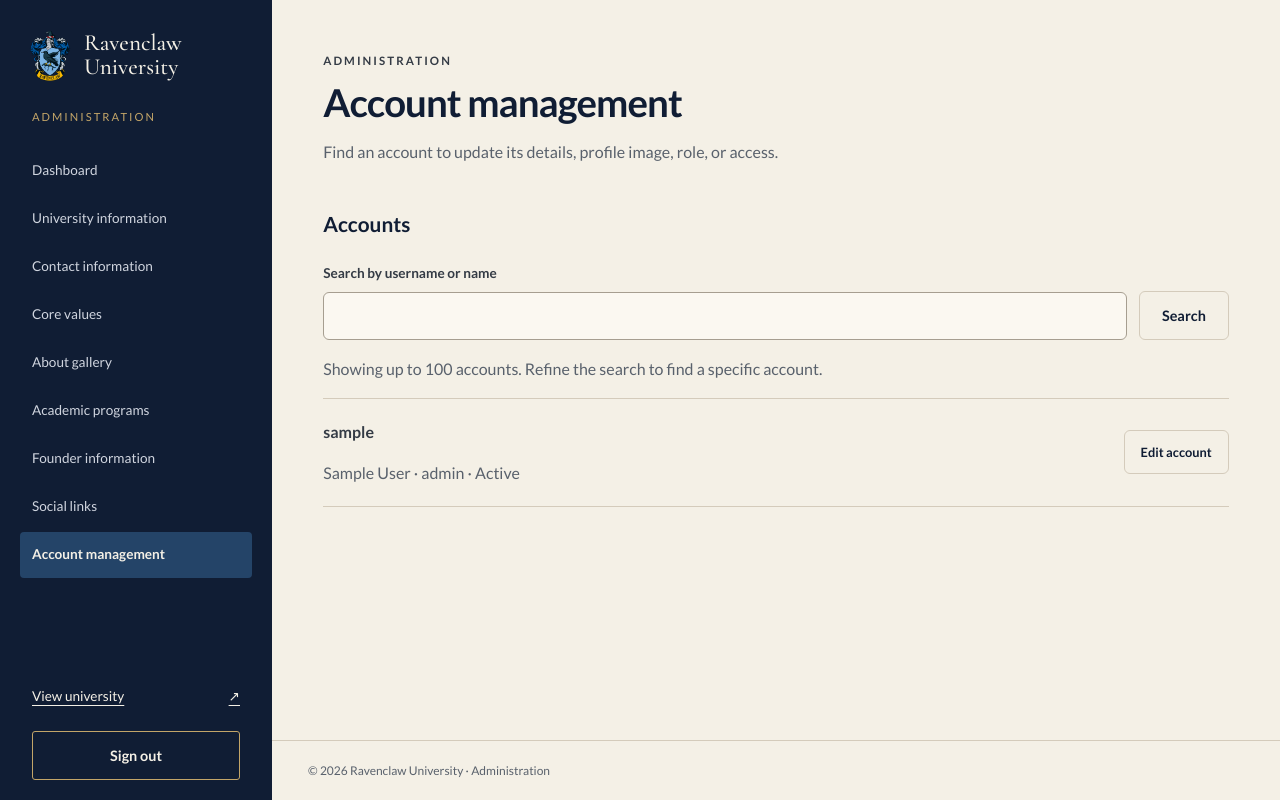
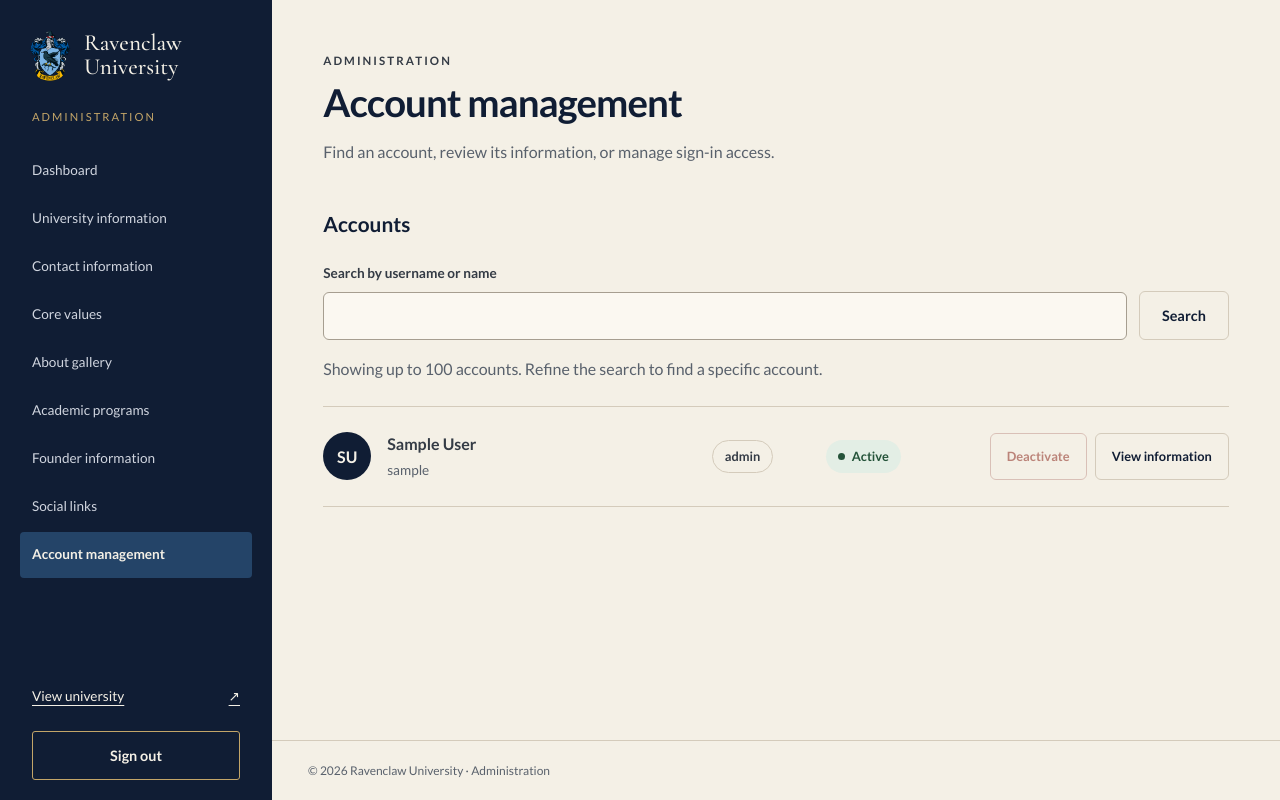
Before and after one commit to Pixyz-bit/Ravenclaw-University, an ASP.NET Core app: page /AccountManagement in a window 1280 px wide. Run offline with ASP.NET Core 8, Linux system fonts and the light colour scheme; the visitor is signed in with stand-in values (Sample User, id 1); empty tables hold one stand-in row (values such as "Sample post"); style sheets or scripts are compiled from the project's sources; database files in the repository are not loaded.

Commit message:
Add account analytics and streamlined account directory

```diff
--- a/241611JalopFinalQuiz2/Controllers/AccountManagementController.cs
+++ b/241611JalopFinalQuiz2/Controllers/AccountManagementController.cs
@@ -67,6 +67,45 @@ public class AccountManagementController(UniversityDbContext database, ImageUplo
         catch (Exception exception) { images.Discard(uploadedPath); return Unavailable(exception, model); }
     }
 
+    [HttpGet]
+    public async Task<IActionResult> Details(int id, string? search = null)
+    {
+        if (!ModelState.IsValid || id <= 0 || search?.Length > 100) return BadRequest();
+        try
+        {
+            var model = await Summaries().SingleOrDefaultAsync(x => x.Id == id);
+            if (model is null) return NotFound();
+            model.Search = search;
+            return View(model);
+        }
+        catch (Exception exception) { return Unavailable(exception, new AccountManagementViewModel()); }
+    }
+
+    [HttpPost, ValidateAntiForgeryToken]
+    public async Task<IActionResult> SetActive(int id, bool? isActive, string? search = null)
+    {
+        if (!ModelState.IsValid || id <= 0 || isActive is null || search?.Length > 100) return BadRequest();
+        try
+        {
+            await using var transaction = await database.Database.BeginTransactionAsync(IsolationLevel.Serializable);
+            var account = await database.UserTables.FindAsync(id);
+            if (account is null) return NotFound();
+            if (!isActive.Value && (User.FindFirstValue(ClaimTypes.NameIdentifier) == id.ToString()
+                || (account.IsActive && account.Role == "Admin"
+                    && !await database.UserTables.AnyAsync(x => x.UserId != id && x.IsActive && x.Role == "Admin"))))
+            {
+                TempData["AccountError"] = "You cannot deactivate your own account or the last active Admin.";
+                return RedirectToAction(nameof(Index), new { search });
+            }
+            account.IsActive = isActive.Value;
+            await database.SaveChangesAsync();
+            await transaction.CommitAsync();
+            TempData["StatusMessage"] = isActive.Value ? "Account activated." : "Account deactivated.";
+            return RedirectToAction(nameof(Index), new { search });
+        }
+        catch (Exception exception) { return Unavailable(exception, new AccountManagementViewModel { Search = search }); }
+    }
+
     // Project only fields needed on this screen; password hashes never enter the view.
     private IQueryable<AccountManagementViewModel> Summaries() => database.UserTables.AsNoTracking().Select(x => new AccountManagementViewModel
     {
--- a/241611JalopFinalQuiz2/Controllers/AdminController.cs
+++ b/241611JalopFinalQuiz2/Controllers/AdminController.cs
@@ -16,12 +16,16 @@ public class AdminController(UniversityDbContext database, UniversityContentServ
         try
         {
             var page = await content.ReadAsync(cancellationToken);
+            var accounts = await database.UserTables.AsNoTracking().GroupBy(x => 1)
+                .Select(group => new { Total = group.Count(), Active = group.Count(x => x.IsActive) })
+                .SingleOrDefaultAsync(cancellationToken);
             var model = new AdminDashboardViewModel
             {
                 Programs = page.Programs.Count,
                 CoreValues = page.Values.Count,
                 GalleryImages = page.Photos.Count,
-                Accounts = await database.UserTables.CountAsync(cancellationToken)
+                Accounts = accounts?.Total ?? 0,
+                ActiveUsers = accounts?.Active ?? 0
             };
             if (string.IsNullOrWhiteSpace(page.University?.AcademyDescription)
                 || string.IsNullOrWhiteSpace(page.University?.Mission)
--- a/241611JalopFinalQuiz2/Styles/app.css
+++ b/241611JalopFinalQuiz2/Styles/app.css
@@ -11,6 +11,7 @@
 @import "./sections/university.css";
 @import "./layouts/admin.css";
 @import "./layouts/admin-editors.css";
+@import "./layouts/admin-accounts.css";
 @import "./components/navigation.css";
 @import "./sections/academics.css";
 @import "./sections/about.css";
--- /dev/null
+++ b/241611JalopFinalQuiz2/Styles/layouts/admin-accounts.css
@@ -0,0 +1,40 @@
+/* Account analytics and the reference-led, responsive account directory. */
+@layer components {
+    .account-metrics { @apply [grid-template-columns:repeat(3,minmax(0,1fr))]; }
+    .account-directory { @apply mt-[24px] [border-top:1px_solid_var(--color-line)]; }
+    .account-directory-row { @apply grid [grid-template-columns:minmax(200px,1fr)_90px_140px_auto] items-center gap-[24px] py-[24px] [border-bottom:1px_solid_var(--color-line)]; }
+    .account-identity { @apply flex items-center gap-[16px] min-w-0; }
+    .account-identity > div { @apply min-w-0; }
+    .account-identity h3 { @apply font-body text-[1rem] font-bold m-0 [overflow-wrap:anywhere]; }
+    .account-identity p { @apply text-muted text-[.85rem] m-0 mt-[4px] [overflow-wrap:anywhere]; }
+    .account-avatar { @apply w-[48px] h-[48px] rounded-full shrink-0 object-cover; }
+    .account-initials { @apply grid place-items-center bg-navy text-ivory font-bold text-[1rem]; }
+    .account-role { @apply justify-self-start rounded-full [border:1px_solid_var(--color-line)] px-[12px] py-[5px] text-[.8rem] font-bold; }
+    .account-status { @apply inline-flex items-center gap-[7px] justify-self-start rounded-full px-[12px] py-[6px] text-[.8rem] font-bold; }
+    .account-status > span { @apply w-[7px] h-[7px] rounded-full bg-current; }
+    .account-status.is-active { @apply bg-[#e3eee5] text-[#245339]; }
+    .account-status.is-deactivated { @apply bg-[#f5e5e1] text-[#963c31]; }
+    .account-directory-actions { @apply flex gap-[8px] flex-wrap; }
+    .account-directory-actions form { @apply m-0; }
+    .account-directory-actions .button { @apply min-h-[44px] px-[16px] py-[12px] text-[.8rem]; }
+    .account-activate { @apply bg-[#e3eee5] text-[#245339] [border:1px_solid_#87a38d]; }
+    .account-activate:hover { @apply bg-[#d3e4d6]; }
+    .account-deactivate { @apply bg-transparent text-[#963c31] [border:1px_solid_#c8a198]; }
+    .account-deactivate:hover { @apply bg-[#f5e5e1]; }
+    .account-information { @apply [border-block:1px_solid_var(--color-line)] py-[28px] my-[28px]; }
+    .account-information dl { @apply grid [grid-template-columns:repeat(2,minmax(0,1fr))] max-w-[700px]; }
+    .account-detail-photo { @apply w-[96px] h-[96px] object-cover rounded-full mb-[28px]; }
+    @media(max-width:1200px) {
+        .account-directory-row { @apply [grid-template-columns:minmax(0,1fr)_auto_auto] gap-[16px]; }
+        .account-directory-actions { @apply col-span-full; }
+    }
+    @media(max-width:600px) {
+        .account-metrics { @apply [grid-template-columns:minmax(0,1fr)]; }
+        .account-metrics > div { @apply border-r-0 [border-bottom:1px_solid_var(--color-line)]; }
+        .account-metrics > div:last-child { @apply border-b-0; }
+        .account-directory-row { @apply [grid-template-columns:minmax(0,1fr)_auto]; }
+        .account-identity { @apply col-span-full; }
+        .account-directory-actions { @apply gap-[10px]; }
+        .account-information dl { @apply [grid-template-columns:minmax(0,1fr)]; }
+    }
+}
--- a/241611JalopFinalQuiz2/ViewModels/AdminDashboardViewModel.cs
+++ b/241611JalopFinalQuiz2/ViewModels/AdminDashboardViewModel.cs
@@ -6,6 +6,8 @@ public class AdminDashboardViewModel
     public int CoreValues { get; set; }
     public int GalleryImages { get; set; }
     public int Accounts { get; set; }
+    public int ActiveUsers { get; set; }
+    public int DeactivatedUsers => Accounts - ActiveUsers;
     public bool Unavailable { get; set; }
     public List<AdminContentReminder> Reminders { get; set; } = [];
 }
--- a/241611JalopFinalQuiz2/Views/AccountManagement/Index.cshtml
+++ b/241611JalopFinalQuiz2/Views/AccountManagement/Index.cshtml
@@ -3,8 +3,9 @@
 <section class="editor-panel">
     <p class="eyebrow">Administration</p>
     <h1>Account management</h1>
-    <p class="muted">Find an account to update its details, profile image, role, or access.</p>
+    <p class="muted">Find an account, review its information, or manage sign-in access.</p>
     @if (TempData["StatusMessage"] is string message) { <div class="status-message" role="status">@message</div> }
+    @if (TempData["AccountError"] is string accountError) { <div class="validation-summary" role="alert">@accountError</div> }
     <div asp-validation-summary="All" class="validation-summary" role="alert"></div>
     @if (Model.Id > 0)
     {
@@ -45,12 +46,30 @@
     </form>
     <p class="muted">Showing up to 100 accounts. Refine the search to find a specific account.</p>
     @if (Model.Items.Count == 0 && ViewData["Unavailable"] is not true) { <p>No matching accounts.</p> }
-    <div class="content-list">
+    <div class="account-directory">
         @foreach (var account in Model.Items)
         {
-            <article class="content-row"><div class="content-entry-summary">
-@if (!string.IsNullOrWhiteSpace(account.ProfileImg) && SafeImageAttribute.IsSafeImage(account.ProfileImg)) { <img class="content-thumbnail account-thumbnail" src="@account.ProfileImg" alt="" loading="lazy" /> }
-<div><h3>@account.Username</h3><p class="muted">@account.FirstName @account.LastName · @account.Role · @(account.IsActive ? "Active" : "Inactive")</p></div></div><a class="button button-secondary" asp-action="Index" asp-route-id="@account.Id" asp-route-search="@Model.Search">Edit account</a></article>
+            var fullName = string.Join(" ", new[] { account.FirstName, account.LastName }.Where(part => !string.IsNullOrWhiteSpace(part)));
+            var displayName = string.IsNullOrWhiteSpace(fullName) ? account.Username : fullName;
+            var initials = string.Concat((displayName ?? "?").Split(' ', StringSplitOptions.RemoveEmptyEntries).Take(2).Select(part => part[..1])).ToUpperInvariant();
+            var ownAccount = User.FindFirst(System.Security.Claims.ClaimTypes.NameIdentifier)?.Value == account.Id.ToString();
+            <article class="account-directory-row" aria-label="@displayName">
+                <div class="account-identity">
+                    @if (!string.IsNullOrWhiteSpace(account.ProfileImg) && SafeImageAttribute.IsSafeImage(account.ProfileImg))
+                    { <img class="account-avatar" src="@account.ProfileImg" alt="" loading="lazy" /> }
+                    else { <span class="account-avatar account-initials" aria-hidden="true">@initials</span> }
+                    <div><h3>@displayName</h3><p>@account.Username</p></div>
+                </div>
+                <span class="account-role">@account.Role</span>
+                <span class="account-status @(account.IsActive ? "is-active" : "is-deactivated")"><span aria-hidden="true"></span>@(account.IsActive ? "Active" : "Deactivated")</span>
+                <div class="account-directory-actions">
+                    <form asp-action="SetActive" method="post">
+                        <input type="hidden" name="id" value="@account.Id" /><input type="hidden" name="isActive" value="@(!account.IsActive ? "true" : "false")" /><input type="hidden" name="search" value="@Model.Search" />
+                        <button type="submit" class="button @(account.IsActive ? "account-deactivate" : "account-activate")" disabled="@ownAccount" aria-label="@(account.IsActive ? "Deactivate" : "Activate") @displayName" title="@(ownAccount ? "Your account must remain active." : null)">@(account.IsActive ? "Deactivate" : "Activate")</button>
+                    </form>
+                    <a class="button button-secondary" asp-action="Details" asp-route-id="@account.Id" asp-route-search="@Model.Search" aria-label="View information for @displayName">View information</a>
+                </div>
+            </article>
         }
     </div>
 </section>
```
Also changed, not shown: 241611JalopFinalQuiz2/Views/AccountManagement/Details.cshtml (added, +21 -0 lines), 241611JalopFinalQuiz2/Views/Admin/Index.cshtml (+9 -0 lines), docs/AUTHENTICATION.md (+7 -0 lines), docs/DESIGN.md (+16 -0 lines), docs/STATUS.md (+19 -0 lines), 241611JalopFinalQuiz2/Styles/README.md, 1 other file.
